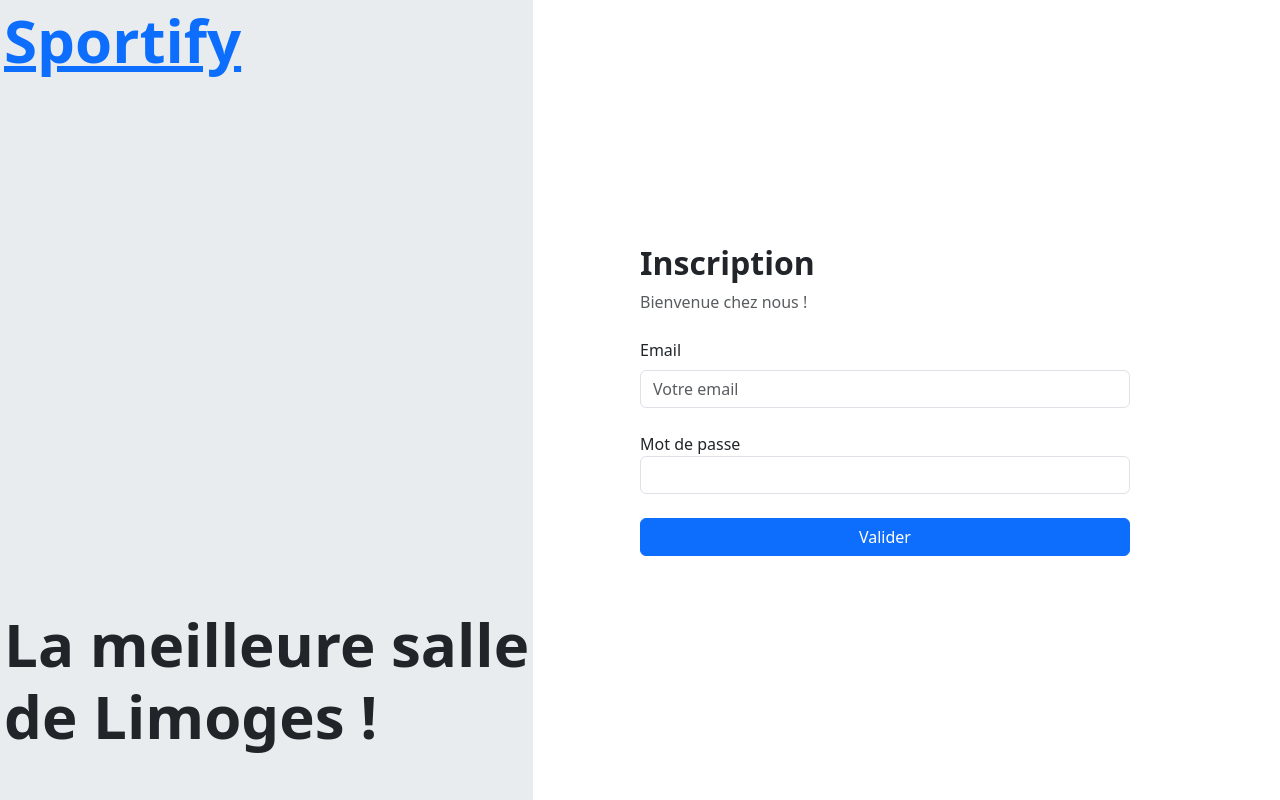
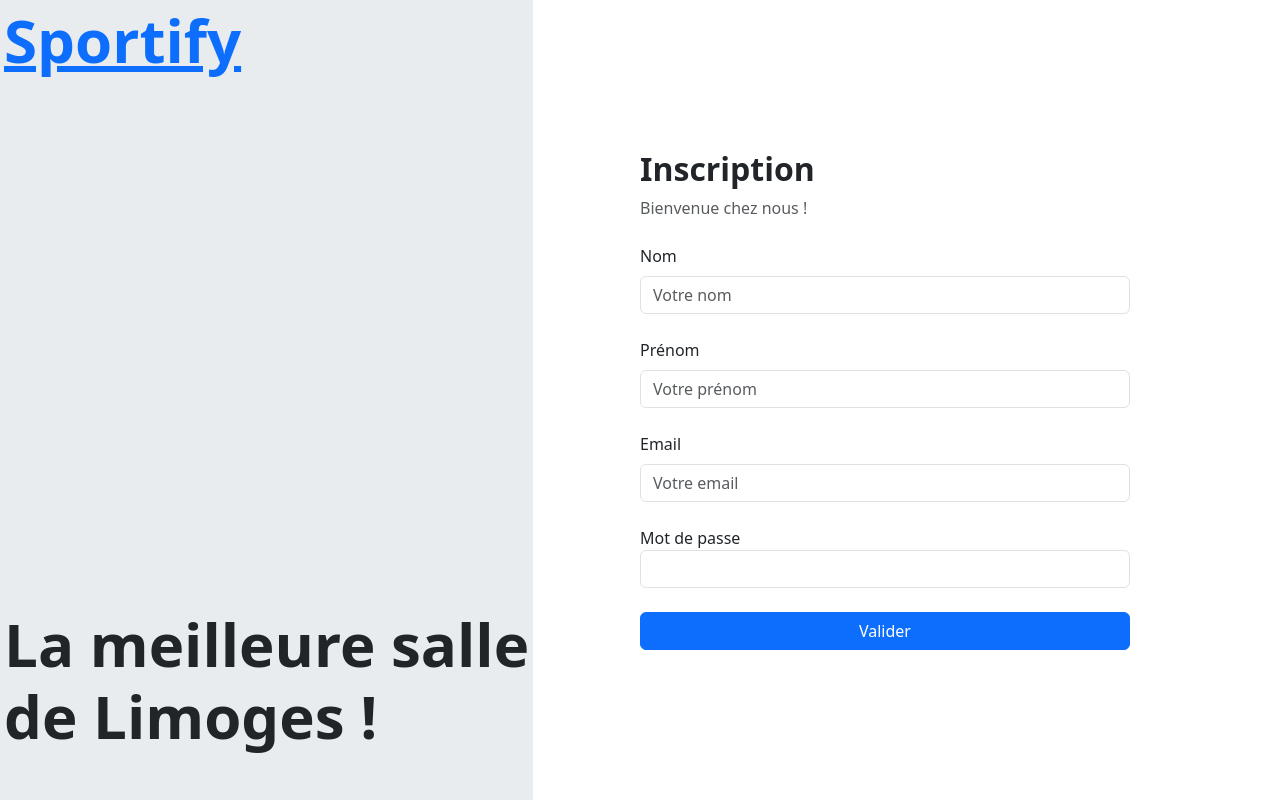
Before and after one commit to yamine-dr/sportify, a PHP site: page /index.php?action=signup in a window 1280 px wide. Shown: the part 56-856 px from the top of the page. Run offline with PHP 8.4, Linux system fonts and the light colour scheme.

Commit message:
rajout du nom et prenom dans l'inscription

```diff
--- a/templates/auth/signup.php
+++ b/templates/auth/signup.php
@@ -39,6 +39,15 @@ $verificationLink = (isset($_SERVER['HTTPS']) && $_SERVER['HTTPS']
 					<!-- FORM -->
 					<form method="POST" action="<?= $verificationLink ?>" class="mt-4 vstack gap-4">
 						<div>
+							<label class="form-label" for="inputLastName">Nom</label>
+							<input type="texte" class="form-control" id="inputLastName" name="inputLastName" placeholder="Votre nom" required>
+						</div>
+						<div>
+							<label class="form-label" for="inputFirstName">Prénom</label>
+							<input type="texte" class="form-control" id="inputFirstName" name="inputFirstName" placeholder="Votre prénom" required>
+						</div>
+
+						<div>
 							<label class="form-label" for="inputEmail">Email</label>
 							<input type="email" class="form-control" id="inputEmail" name="inputEmail" placeholder="Votre email" required>
 						</div>
```
